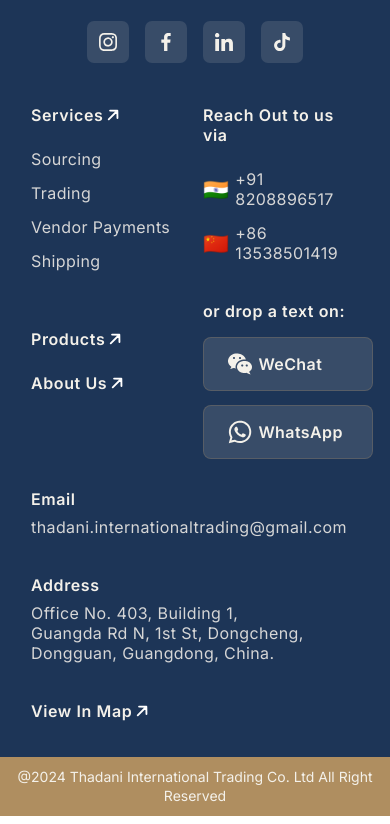
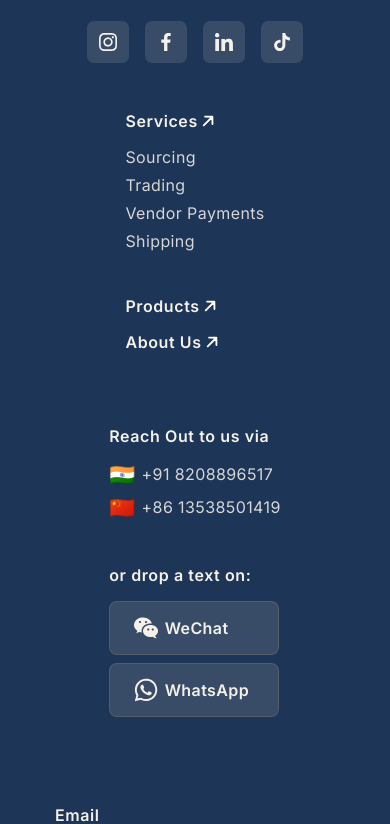
Before and after one commit to gabbar-singhh/titc, a Next.js app: page /product in a window 390 px wide. Shown: the part 4563-5387 px from the top of the page. Built offline with nearby package versions, Linux system fonts and the light colour scheme; what @radix-ui/themes would draw is missing.

Commit message:
:footer-section respo again -done

```diff
--- a/src/Components/FooterSection/FooterSection.jsx
+++ b/src/Components/FooterSection/FooterSection.jsx
@@ -1,4 +1,4 @@
-import React , {useState}from "react";
+import React, { useState } from "react";
 import styles from "./FooterSection.module.css";
 import Link from "next/link";
 import Modal from "../Modal/Modal";
@@ -30,7 +30,7 @@ const FooterSection = () => {
   const [modalVal, setModalVal] = useState(false);
 
   const modalHandler = () => {
-      console.log("you clicked wechat btn", modalVal)
+    console.log("you clicked wechat btn", modalVal);
     setModalVal((prevState) => !prevState);
   };
 
@@ -127,7 +127,14 @@ const FooterSection = () => {
             <ul>
               <li>
                 <h3>email</h3>
-                <p>thadani.internationaltrading@gmail.com</p>
+                <p
+                  style={{
+                    wordBreak: "break-word",
+                  }}
+                >
+                  {" "}
+                  thadani.internationaltrading@gmail.com
+                </p>
               </li>
 
               <li>
--- a/src/Components/FooterSection/FooterSection.module.css
+++ b/src/Components/FooterSection/FooterSection.module.css
@@ -246,110 +246,220 @@
     border-top: 1px solid #af8e603b;
 }
 
+
 /* MEDIA QUERIES */
-@media screen and (min-width: 200px) and (max-width: 361px) {
-    .right_container {
+@media screen and (min-width: 0px) and (max-width: 359px) {
+    .upper_foot {
+        padding: 72px 48px;
+        flex-direction: column;
         align-items: center;
-        flex-direction: column;
+        gap: 2.8rem;
     }
 
-    .upper_foot {
-        padding: 36px 0px;
+    .left_container {
+        gap: 1.2rem;
+    }
+
+    .left_container .logo_img {
+        height: 36px;
+    }
+
+    .col_services h3 {
+        margin-bottom: 1rem;
+    }
+
+    .col_services ul li {
+        margin-bottom: 0.5rem;
+    }
+
+    .col_services ul li:last-child {
+        margin-bottom: 2.8rem;
+    }
+
+
+    .col_contact h3 {
+        margin-bottom: 1rem;
+    }
+
+    .col_contact ul li {
+        margin-bottom: 0.5rem;
+
+    }
+
+    .droptext {
+        margin-top: 2.8rem;
+    }
+
+    .col_email {
+        align-self: flex-start;
+        justify-self: start;
+        width: 70%;
+        align-items: center;
+        justify-content: center;
+    }
+
+    .right_container {
+        gap: 3.6rem;
         flex-direction: column;
         align-items: center;
         justify-content: center;
     }
 
-    .left_container {
-        margin-bottom: 2.4rem;
+    .right_container .col_email ul {
+        margin-top: 1.4rem !important;
     }
 
-    .left_container .logo_img {
-        height: 36px;
-        margin-bottom: 2.4rem;
-    }
-
-    /* WORK */
-    .col_email ul li:nth-of-type(2) h3 p {
-        width: 100px;
-    }
+    .col_email ul {}
 }
 
 /* AVERAGE MOBILE DEVICES  */
 @media screen and (min-width: 360px) and (max-width: 480px) {
-    .right_container {
-        display: grid;
-        align-items: start;
-        grid-template-columns: repeat(2, 156px);
-        gap: 1rem;
+    .upper_foot {
+        padding: 72px 48px;
+        flex-direction: column;
+        align-items: center;
+        gap: 2.8rem;
     }
 
-    .upper_foot {
-        padding: 36px 0px;
+    .left_container {
+        gap: 1.2rem;
+    }
+
+    .col_services h3 {
+        margin-bottom: 1rem;
+    }
+
+    .col_services ul li {
+        margin-bottom: 0.5rem;
+    }
+
+    .col_services ul li:last-child {
+        margin-bottom: 2.8rem;
+    }
+
+
+    .col_contact h3 {
+        margin-bottom: 1rem;
+    }
+
+    .col_contact ul li {
+        margin-bottom: 0.5rem;
+
+    }
+
+    .droptext {
+        margin-top: 2.8rem;
+    }
+
+    .col_email {
+        align-self: flex-start;
+        justify-self: start;
+        width: 70%;
+        align-items: center;
+        justify-content: center;
+    }
+
+    .right_container {
+        gap: 3.6rem;
         flex-direction: column;
         align-items: center;
         justify-content: center;
     }
 
-    .left_container {
-        margin-bottom: 2.4rem;
+    .right_container .col_email ul {
+        margin-top: 1.4rem !important;
     }
 
-    .left_container .logo_img {
-        height: 36px;
-        margin-bottom: 2.4rem;
-    }
+    .col_email ul {}
 }
 
 /* IPADS AND TABLETS  */
 @media screen and (min-width: 481px) and (max-width: 768px) {
+    .upper_foot {
+        padding: 72px 48px;
+        flex-direction: column;
+        align-items: center;
+        gap: 3.6rem;
+    }
+
+    .left_container {}
+
     .right_container {
+        gap: 1rem;
+        display: grid;
         align-items: start;
         justify-content: center;
-
-        display: grid;
-        grid-template-columns: repeat(2, 196px);
-        gap: 1rem;
+        grid-template-columns:
+            repeat(2, minmax(200px, 1fr));
     }
 
-    .upper_foot {
-        padding: 56px 48px;
-        flex-direction: column;
-        align-items: center;
-        justify-content: center;
+    .right_container .col_email ul {
+        margin-top: 1.4rem !important;
     }
 
-    .left_container {
-        margin-bottom: 2.4rem;
+    .left_container .logo_img {
+        height: 48px;
+    }
+
+    .col_email ul li p {
+        width: 224px;
     }
 }
 
 /* SMALL SCREEN */
 @media screen and (min-width: 769px) and (max-width: 1024px) {
-    .right_container {
-        align-items: start;
-        justify-content: center;
+    .upper_foot {
+        padding: 72px 48px;
+        flex-direction: column;
+        align-items: center;
+        gap: 3.6rem;
     }
 
-    .upper_foot {
-        padding: 56px 48px;
-        flex-direction: column;
-        align-items: center;
-        justify-content: center;
+    .right_container {
+        gap: 2rem;
     }
 
     .left_container {
-        margin-bottom: 2.4rem;
+        flex-direction: row;
+        align-items: center;
+        gap: 5rem;
+
+    }
+
+    .left_container .logo_img {
+        height: 56px;
+    }
+
+    .col_email ul li p {
+        list-style-type: none;
+        display: flex;
+        gap: 1.5rem;
+        flex-direction: column;
+        width: 224px;
     }
 }
 
 /* DESKTOP AND LARGE SCREEN */
 @media screen and (min-width: 1025px) and (max-width: 1200px) {
-    .right_container {
-        gap: 2.4rem;
+
+    .upper_foot {
+        padding: 72px 24px;
     }
 
-    .upper_foot {
-        padding: 72px 42px;
+    .left_container {
+        margin-top: 0.2rem;
+    }
+
+    .right_container {
+        gap: 2rem;
     }
 }
+
+/* EXTRA LARGE SCREENS & TV */
+@media screen and (min-width: 1201px) and (max-width: 1405px) {
+
+    .right_container {
+        gap: 2.8rem;
+    }
+
+}
--- a/src/components/FooterSection/FooterSection.module.css
+++ b/src/components/FooterSection/FooterSection.module.css
@@ -246,110 +246,220 @@
     border-top: 1px solid #af8e603b;
 }
 
+
 /* MEDIA QUERIES */
-@media screen and (min-width: 200px) and (max-width: 361px) {
-    .right_container {
+@media screen and (min-width: 0px) and (max-width: 359px) {
+    .upper_foot {
+        padding: 72px 48px;
+        flex-direction: column;
         align-items: center;
-        flex-direction: column;
+        gap: 2.8rem;
     }
 
-    .upper_foot {
-        padding: 36px 0px;
+    .left_container {
+        gap: 1.2rem;
+    }
+
+    .left_container .logo_img {
+        height: 36px;
+    }
+
+    .col_services h3 {
+        margin-bottom: 1rem;
+    }
+
+    .col_services ul li {
+        margin-bottom: 0.5rem;
+    }
+
+    .col_services ul li:last-child {
+        margin-bottom: 2.8rem;
+    }
+
+
+    .col_contact h3 {
+        margin-bottom: 1rem;
+    }
+
+    .col_contact ul li {
+        margin-bottom: 0.5rem;
+
+    }
+
+    .droptext {
+        margin-top: 2.8rem;
+    }
+
+    .col_email {
+        align-self: flex-start;
+        justify-self: start;
+        width: 70%;
+        align-items: center;
+        justify-content: center;
+    }
+
+    .right_container {
+        gap: 3.6rem;
         flex-direction: column;
         align-items: center;
         justify-content: center;
     }
 
-    .left_container {
-        margin-bottom: 2.4rem;
+    .right_container .col_email ul {
+        margin-top: 1.4rem !important;
     }
 
-    .left_container .logo_img {
-        height: 36px;
-        margin-bottom: 2.4rem;
-    }
-
-    /* WORK */
-    .col_email ul li:nth-of-type(2) h3 p {
-        width: 100px;
-    }
+    .col_email ul {}
 }
 
 /* AVERAGE MOBILE DEVICES  */
 @media screen and (min-width: 360px) and (max-width: 480px) {
-    .right_container {
-        display: grid;
-        align-items: start;
-        grid-template-columns: repeat(2, 156px);
-        gap: 1rem;
+    .upper_foot {
+        padding: 72px 48px;
+        flex-direction: column;
+        align-items: center;
+        gap: 2.8rem;
     }
 
-    .upper_foot {
-        padding: 36px 0px;
+    .left_container {
+        gap: 1.2rem;
+    }
+
+    .col_services h3 {
+        margin-bottom: 1rem;
+    }
+
+    .col_services ul li {
+        margin-bottom: 0.5rem;
+    }
+
+    .col_services ul li:last-child {
+        margin-bottom: 2.8rem;
+    }
+
+
+    .col_contact h3 {
+        margin-bottom: 1rem;
+    }
+
+    .col_contact ul li {
+        margin-bottom: 0.5rem;
+
+    }
+
+    .droptext {
+        margin-top: 2.8rem;
+    }
+
+    .col_email {
+        align-self: flex-start;
+        justify-self: start;
+        width: 70%;
+        align-items: center;
+        justify-content: center;
+    }
+
+    .right_container {
+        gap: 3.6rem;
         flex-direction: column;
         align-items: center;
         justify-content: center;
     }
 
-    .left_container {
-        margin-bottom: 2.4rem;
+    .right_container .col_email ul {
+        margin-top: 1.4rem !important;
     }
 
-    .left_container .logo_img {
-        height: 36px;
-        margin-bottom: 2.4rem;
-    }
+    .col_email ul {}
 }
 
 /* IPADS AND TABLETS  */
 @media screen and (min-width: 481px) and (max-width: 768px) {
+    .upper_foot {
+        padding: 72px 48px;
+        flex-direction: column;
+        align-items: center;
+        gap: 3.6rem;
+    }
+
+    .left_container {}
+
     .right_container {
+        gap: 1rem;
+        display: grid;
         align-items: start;
         justify-content: center;
-
-        display: grid;
-        grid-template-columns: repeat(2, 196px);
-        gap: 1rem;
+        grid-template-columns:
+            repeat(2, minmax(200px, 1fr));
     }
 
-    .upper_foot {
-        padding: 56px 48px;
-        flex-direction: column;
-        align-items: center;
-        justify-content: center;
+    .right_container .col_email ul {
+        margin-top: 1.4rem !important;
     }
 
-    .left_container {
-        margin-bottom: 2.4rem;
+    .left_container .logo_img {
+        height: 48px;
+    }
+
+    .col_email ul li p {
+        width: 224px;
     }
 }
 
 /* SMALL SCREEN */
 @media screen and (min-width: 769px) and (max-width: 1024px) {
-    .right_container {
-        align-items: start;
-        justify-content: center;
+    .upper_foot {
+        padding: 72px 48px;
+        flex-direction: column;
+        align-items: center;
+        gap: 3.6rem;
     }
 
-    .upper_foot {
-        padding: 56px 48px;
-        flex-direction: column;
-        align-items: center;
-        justify-content: center;
+    .right_container {
+        gap: 2rem;
     }
 
     .left_container {
-        margin-bottom: 2.4rem;
+        flex-direction: row;
+        align-items: center;
+        gap: 5rem;
+
+    }
+
+    .left_container .logo_img {
+        height: 56px;
+    }
+
+    .col_email ul li p {
+        list-style-type: none;
+        display: flex;
+        gap: 1.5rem;
+        flex-direction: column;
+        width: 224px;
     }
 }
 
 /* DESKTOP AND LARGE SCREEN */
 @media screen and (min-width: 1025px) and (max-width: 1200px) {
-    .right_container {
-        gap: 2.4rem;
+
+    .upper_foot {
+        padding: 72px 24px;
     }
 
-    .upper_foot {
-        padding: 72px 42px;
+    .left_container {
+        margin-top: 0.2rem;
+    }
+
+    .right_container {
+        gap: 2rem;
     }
 }
+
+/* EXTRA LARGE SCREENS & TV */
+@media screen and (min-width: 1201px) and (max-width: 1405px) {
+
+    .right_container {
+        gap: 2.8rem;
+    }
+
+}
```
Also changed, not shown: src/components/FooterSection/FooterSection.jsx (+10 -3 lines). Lines whose indentation alone changed are shown as unchanged.
